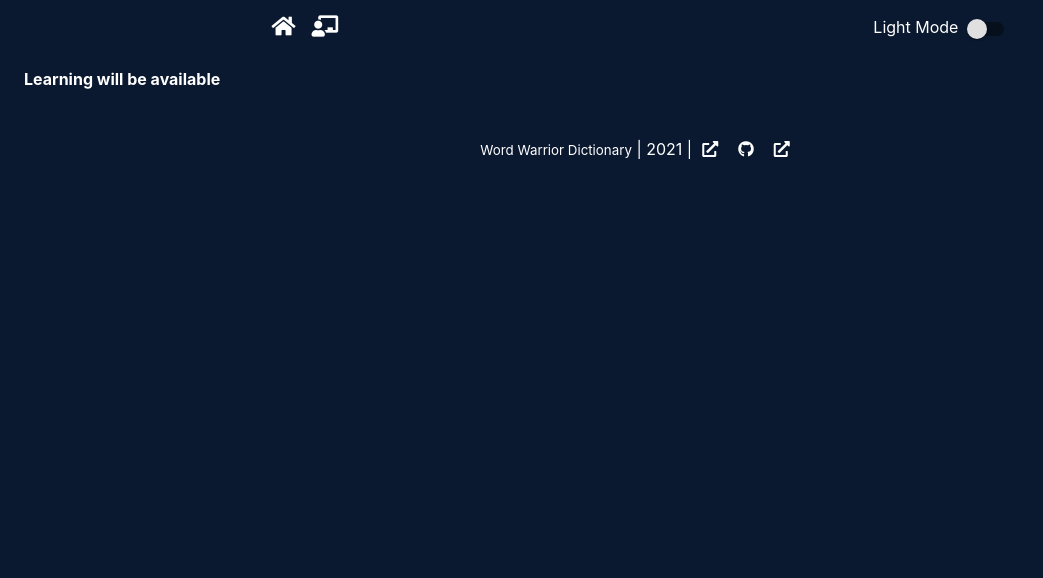
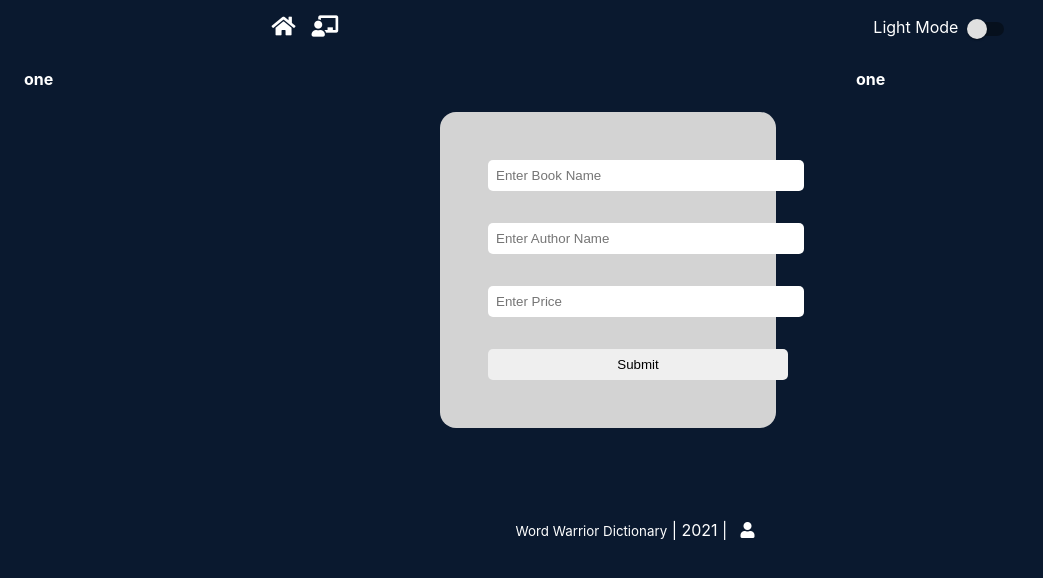
Before and after one commit to rajonahmed749/dictionary, a React (Create React App) app: page /profile in a window 1280 px wide. Shown: the top 578 px of the page, without its empty margins (0-1043 px from the left). Built offline with nearby package versions, Linux system fonts and the light colour scheme.

Commit message:
add word section testing

```diff
--- a/package.json
+++ b/package.json
@@ -11,6 +11,7 @@
     "axios": "^0.21.4",
     "react": "^17.0.2",
     "react-dom": "^17.0.2",
+    "react-hook-form": "^7.15.3",
     "react-router-dom": "^5.3.0",
     "react-scripts": "4.0.3",
     "web-vitals": "^1.1.2"
--- a/src/App.css
+++ b/src/App.css
@@ -8,10 +8,15 @@
     padding: 8px
 }
 
+/* Footer area */
 .footer{
     text-align:center;
     padding: 20px 10px;
 }
 .footerLink{
-    padding:10px
+    padding:10px;
+    margin-left: 3px;
 }
+.footerLine{
+    text-decoration: none;
+}
--- a/src/components/Footer/Footer.js
+++ b/src/components/Footer/Footer.js
@@ -1,14 +1,10 @@
 import React from 'react';
 
-const Footer = ({LightMode}) => {
+const Footer = ({ LightMode }) => {
     return (
         <footer className="footer">
-            <small>Word Warrior Dictionary</small> | 2021 |
-            <a style={{  color: LightMode ? "black" : "white" }} href="https://www.linkedin.com/in/rajon749/" target="_blank" rel="noreferrer"><i className="fas fa-external-link-alt footerLink"></i>
-            </a>
-            <a style={{  color: LightMode ? "black" : "white" }} className="textColor text-decoration-none" href="https://github.com/rajonahmed749" target="_blank" rel="noreferrer"><i className="fab fa-github footerLink"></i>
-            </a>
-            <a style={{  color: LightMode ? "black" : "white" }} className="textColor text-decoration-none" href="https://www.facebook.com/razon.hossain.338/" target="_blank" rel="noreferrer"><i className="fas fa-external-link-alt footerLink"></i>
+            <small> Word Warrior Dictionary</small> | 2021 |
+            <a style={{ color: LightMode ? "black" : "white" }} href="https://www.linkedin.com/in/rajon749/" target="_blank" rel="noreferrer"><i className="fas fa-user footerLink"></i>
             </a>
         </footer>
     );
--- /dev/null
+++ b/src/components/Profile/AddWord.css
@@ -0,0 +1,13 @@
+.form-card {
+    margin: 4rem 4rem 4rem 0;
+    padding: 2rem;
+    background-color: lightgray;
+    border-radius: 1rem;
+  }
+  .form-card input {
+    margin: 1rem;
+    padding: 0.5rem;
+    width: 300px;
+    border: none;
+    border-radius: 5px;
+  }
--- /dev/null
+++ b/src/components/Profile/AddWord.js
@@ -0,0 +1,21 @@
+import React from 'react';
+import { useForm } from "react-hook-form";
+import "./AddWord.css"
+
+const AddWord = () => {
+    const { register, handleSubmit, watch, formState: { errors } } = useForm();
+    const onSubmit = data => console.log(data);
+
+    console.log(watch("example"));
+    return (
+        <form onSubmit={handleSubmit(onSubmit)} className="form-card">
+            <input type="text" name="bookName" placeholder="Enter Book Name" {...register("bookName", { required: true })} />
+            <input type="text" name="authorName" placeholder="Enter Author Name" {...register("authorName", { required: true })} />
+            <input type="number" name="price" placeholder="Enter Price" {...register("price", { required: true })} />
+            {/* <input onChange={handleImage} type="file" /> */}
+            <input type="submit" />
+        </form>
+    );
+};
+
+export default AddWord;
--- a/src/components/Profile/Profile.js
+++ b/src/components/Profile/Profile.js
@@ -1,9 +1,22 @@
 import React from 'react';
-import { Container } from '@material-ui/core';
+import { Container, Grid } from '@material-ui/core';
+import AddWord from './AddWord';
+
 const Profile = () => {
+
     return (
         <Container>
-            <h4>Learning will be available</h4>
+            <Grid container spacing={2}>
+                <Grid item xs={12} sm={6} md={4}>
+                    <h4>one</h4>
+                    </Grid>
+                <Grid item xs={12} sm={6} md={4}>
+                <AddWord/>
+                </Grid>
+                <Grid item xs={12} sm={6} md={4}>
+                <h4>one</h4>
+                </Grid>
+            </Grid>
         </Container>
     );
 };
```
Also changed, not shown: 1 other file (tests, documents, lock files or other folders).
